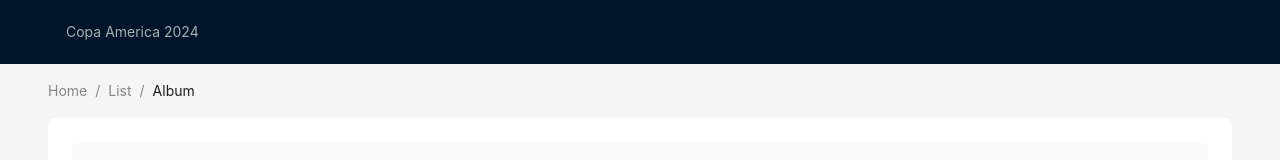
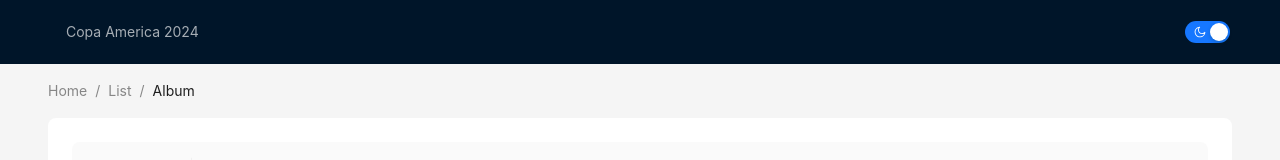
Before and after one commit to matoslucas/copa-america-2024, a React (Create React App) app: page / in a window 1280 px wide. Shown: the top 160 px of the page. Built offline with nearby package versions, Linux system fonts and the light colour scheme.

Commit message:
Add darkAlgorithm

```diff
--- a/src/App.tsx
+++ b/src/App.tsx
@@ -1,4 +1,4 @@
-import React from "react";
+import React, { useState } from "react";
 import "./index.css";
 import getUnicodeFlagIcon from "country-flag-icons/unicode";
 import {
@@ -11,8 +11,10 @@ import {
   Menu,
   Layout,
   theme,
+  ConfigProvider,
+  Button,
 } from "antd";
-
+import { MoonOutlined, SunOutlined } from "@ant-design/icons";
 import type { TableProps } from "antd";
 import { TableRowSelection } from "antd/es/table/interface";
 import { Content, Footer, Header } from "antd/es/layout/layout";
@@ -84,7 +86,7 @@ const App: React.FC = () => {
     {
       title: "Sticker #",
       dataIndex: "id",
-      width: '120px',
+      width: "120px",
       key: "id",
       render: (_, record) => {
         const { country, number } = record;
@@ -2308,7 +2310,19 @@ const App: React.FC = () => {
 
   const items = [{ key: "copa-america-2024", label: `Copa America 2024` }];
 
+  const { defaultAlgorithm, darkAlgorithm } = theme;
+  const [isDarkMode, setIsDarkMode] = useState(false);
+
+  const handleClick = () => {
+    setIsDarkMode((previousValue) => !previousValue);
+  };
+
   return (
+    <ConfigProvider
+      theme={{
+        algorithm: isDarkMode ? darkAlgorithm : defaultAlgorithm,
+      }}
+    >
       <Layout>
         <Header
           style={{
@@ -2327,6 +2341,13 @@ const App: React.FC = () => {
             defaultSelectedKeys={["2"]}
             items={items}
             style={{ flex: 1, minWidth: 0 }}
+          />
+
+          <Switch
+            onChange={handleClick}
+            checkedChildren={<MoonOutlined />}
+            unCheckedChildren={<SunOutlined />}
+            defaultChecked
           />
         </Header>
         <Content style={{ padding: "0 48px" }}>
@@ -2356,6 +2377,7 @@ const App: React.FC = () => {
           Collectible Figures ©{new Date().getFullYear()} Created by Lucas
         </Footer>
       </Layout>
+    </ConfigProvider>
   );
 };
 
```
Lines whose indentation alone changed are shown as unchanged.
